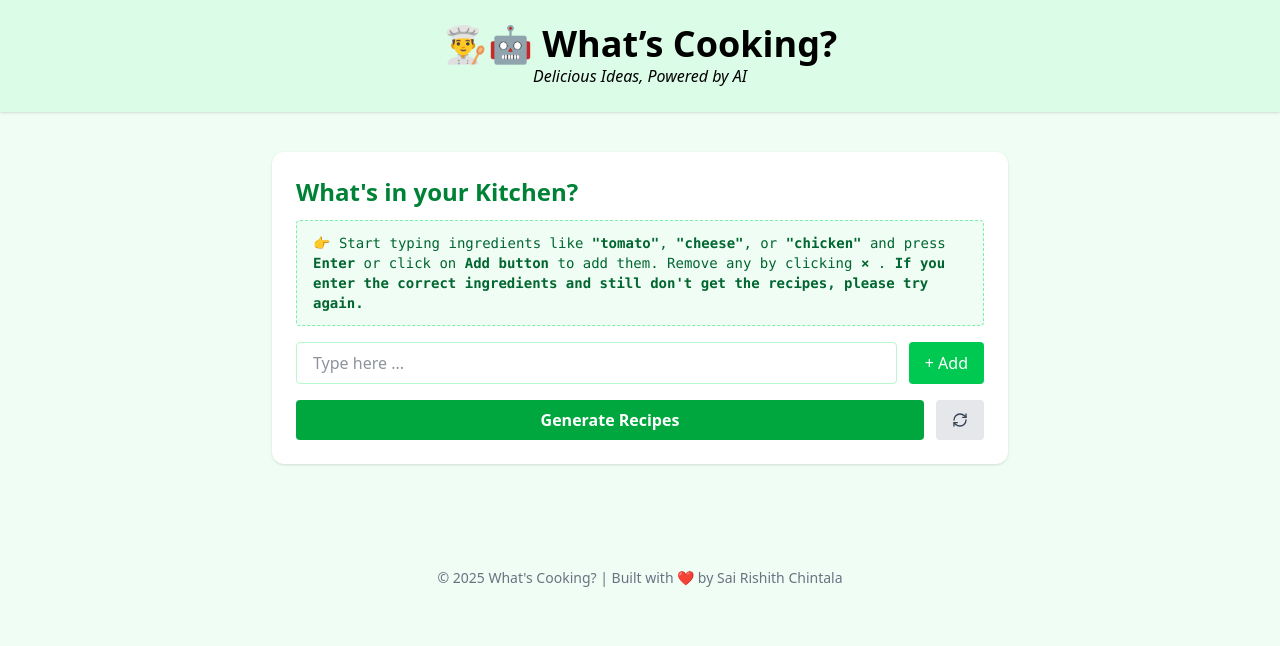
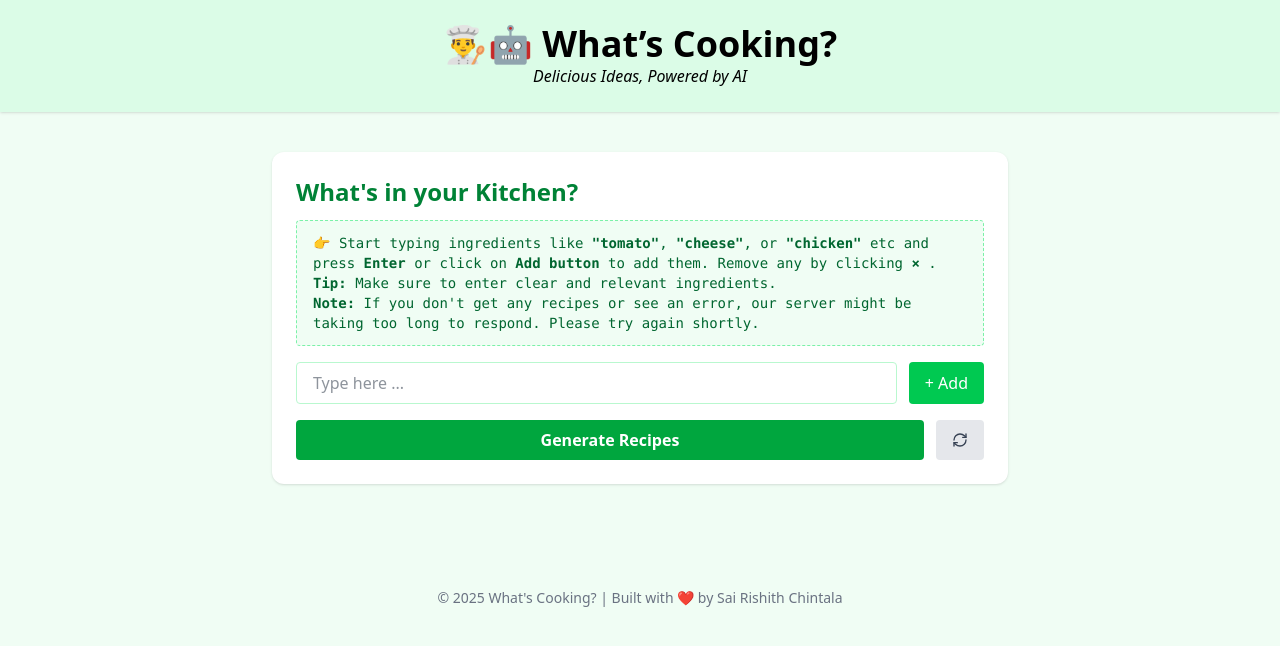
Before and after one commit to rishichintala/Recipe_Generator, a React (Vite) app in the folder recipe-generator-ai/: page / in a window 1280 px wide. Shown: the top 646 px of the page. Built offline with nearby package versions, Linux system fonts and the light colour scheme.

Commit message:
minor changes

```diff
--- a/recipe-generator-ai/src/IngredientDemo.jsx
+++ b/recipe-generator-ai/src/IngredientDemo.jsx
@@ -15,10 +15,13 @@
 import React, { useEffect, useState } from "react";
 
 const IngredientDemo = () => {
-  const rawHtml = `👉 Start typing ingredients like <strong>"tomato"</strong>, <strong>"cheese"</strong>, or <strong>"chicken"</strong> and press <strong>Enter</strong> or click on <strong>Add button</strong> to add them.
+  const rawHtml = `👉 Start typing ingredients like <strong>"tomato"</strong>, <strong>"cheese"</strong>, or <strong>"chicken"</strong> etc and press <strong>Enter</strong> or click on <strong>Add button</strong> to add them.
        Remove any by clicking <strong> × </strong>.
+       <strong>Tip:</strong> Make sure to enter clear and relevant ingredients.<br>
+       <strong>Note:</strong> If you don't get any recipes or see an error, our server might be taking too long to respond. Please try again shortly.
+       `;
 
-       <strong>If you enter the correct ingredients and still don't get the recipes, please try again.</strong>`;
+
 
   const [charIndex, setCharIndex] = useState(0);
   const [isDone, setIsDone] = useState(false);
```
Also changed, not shown: 1 other file (tests, documents, lock files or other folders).
